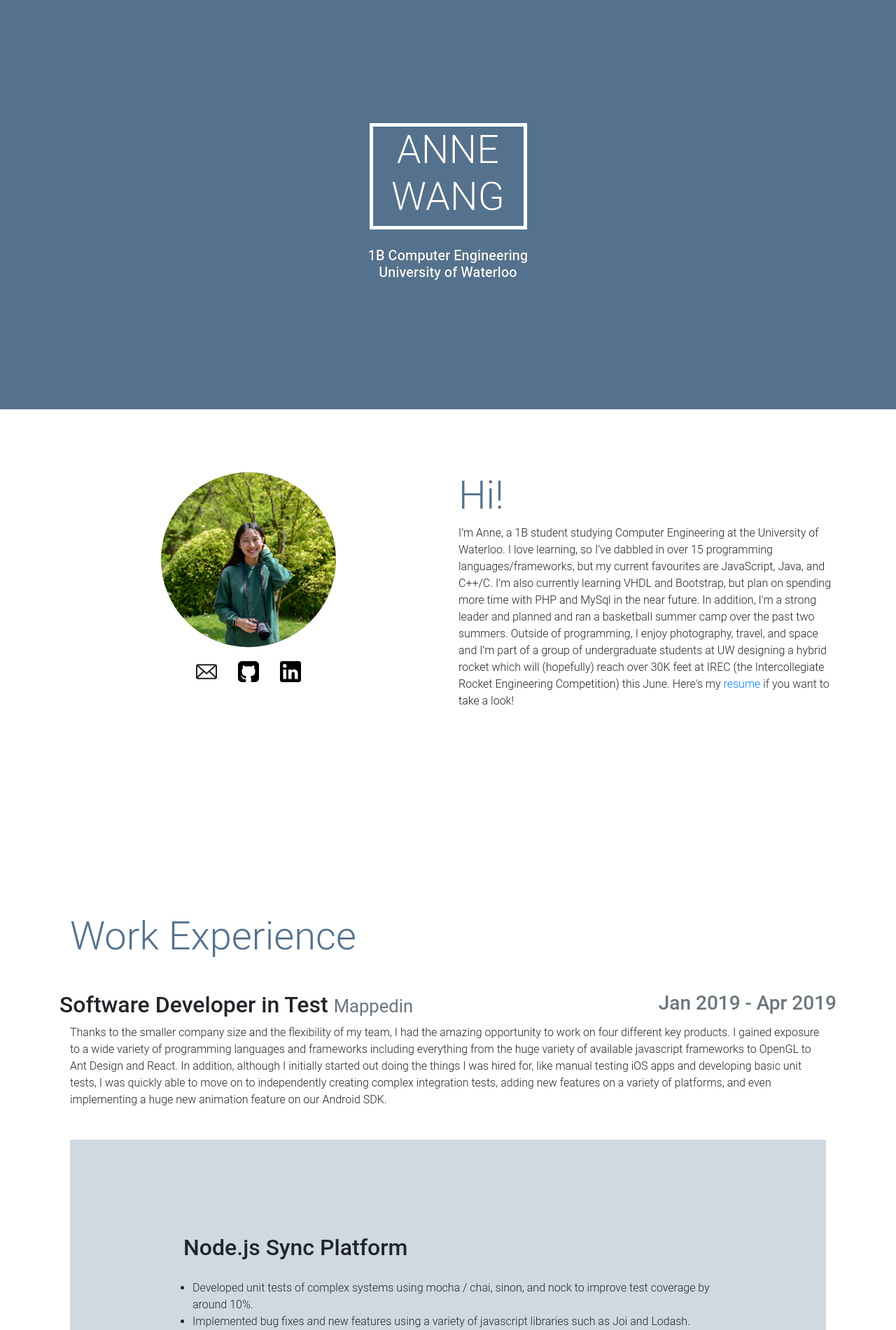
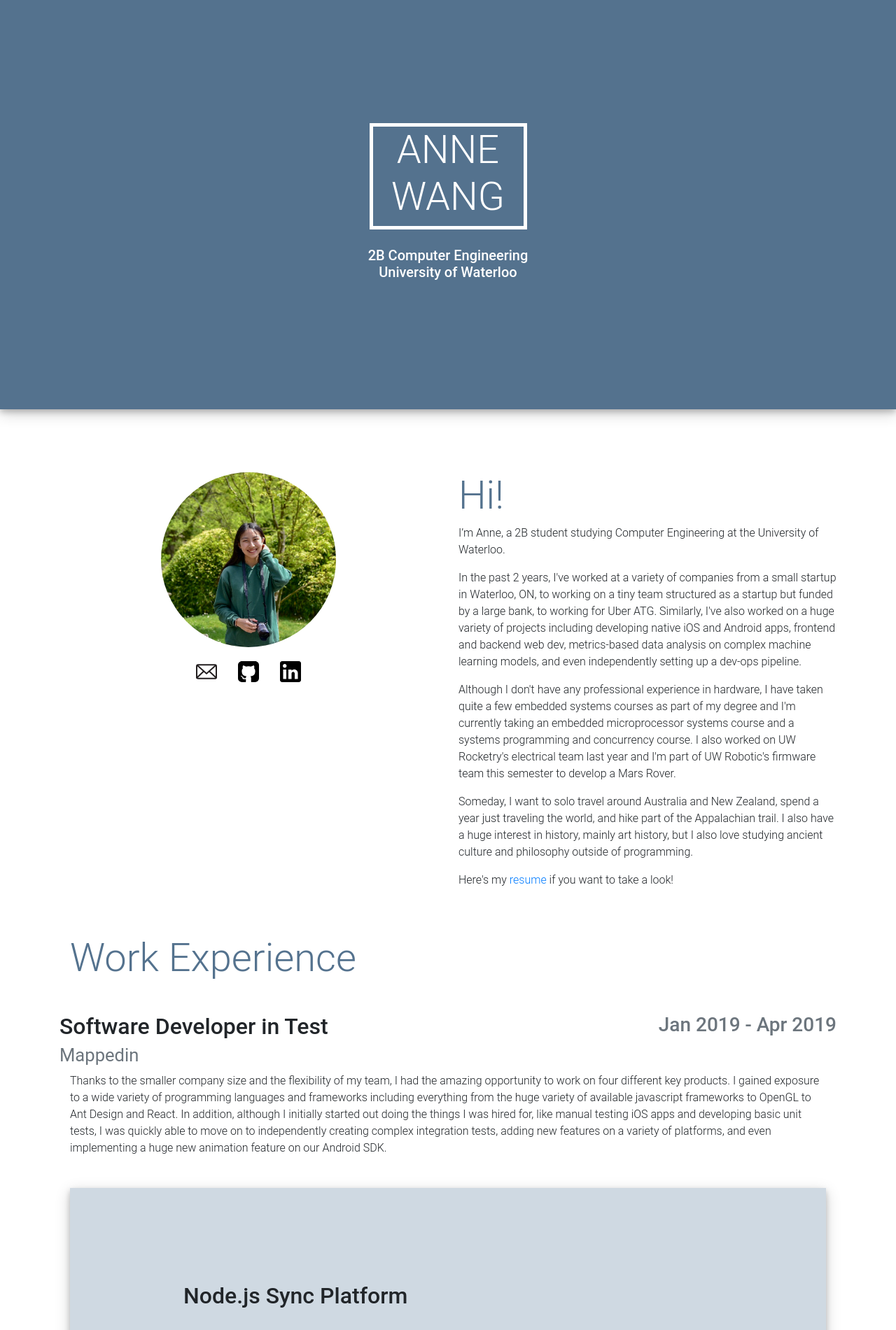
Before and after one commit to annewang27/annewang27.github.io, a Jekyll site: the page index.html, which Jekyll copies as it is, in a window 1280 px wide. Shown: the top 1901 px of the page at 70% size. Built offline with Jekyll 4.4.1, drawn with Linux system fonts in a browser that asks for light colours.

Commit message:
Updated description and resume

```diff
--- a/css/main.css
+++ b/css/main.css
@@ -18,7 +18,9 @@ body {
     background-color:#54728e;
     color: white;
     height: 65vh;
-    text-shadow: 0.25px 0.25px 0.25px #000000;
+    min-height: 100%;
+    box-shadow: 0 4px 8px 0 rgba(0, 0, 0, 0.2), 0 6px 20px 0 rgba(0, 0, 0, 0.19);
+    /* text-shadow: 0.25px 0.25px 0.25px #000000; */
     margin-bottom: 10vh;
   }
 
@@ -33,10 +35,6 @@ body {
     width: 225px;
     display: inline-block;
     overflow: auto;
-  }
-
-  #about-me {
-      height: 70vh;
   }
 
   .rounded-photo {
@@ -55,6 +53,7 @@ body {
 
   #blurb {
     align-items: center;
+    margin-bottom: 50px;
   }
 
   .description {
@@ -76,6 +75,7 @@ body {
     margin-left: auto;
     margin-right: auto;
     margin-bottom: 5vh;
+    box-shadow: 0 4px 8px 0 rgba(0, 0, 0, 0.2), 0 6px 20px 0 rgba(0, 0, 0, 0.19);
   }
 
   .carousel-inner h2 {
@@ -94,6 +94,7 @@ body {
   #projects .card {
     margin: 3vh auto;
     background-color: #cfd9e2;
+    box-shadow: 0 4px 8px 0 rgba(0, 0, 0, 0.2), 0 6px 20px 0 rgba(0, 0, 0, 0.19);
   }
 
   #education {
--- a/index.html
+++ b/index.html
@@ -16,7 +16,7 @@
 			<div id="name">
 				<h1 class="display-4 text-center">ANNE WANG</h1>
 			</div>
-			<p class="h5">1B Computer Engineering<br>University of Waterloo</p>
+			<p class="h5">2B Computer Engineering<br>University of Waterloo</p>
 		</div>
 	</div>
 
@@ -36,11 +36,31 @@
 			</div>
 			<div class="col" id="blurb">
 				<h1 class="display-4">Hi!</h1>
-				<p>I’m Anne, a 1B student studying Computer Engineering at the University of Waterloo. I love learning, so I’ve dabbled in over 15 programming languages/frameworks, but my current favourites are JavaScript,
-					Java, and C++/C. I’m also currently learning VHDL and Bootstrap, but plan on spending more time with PHP and MySql in the near future. In addition, I'm a strong leader and planned and ran a basketball
-					summer camp over the past two summers. Outside of programming, I enjoy photography, travel, and space and I’m part of a group of undergraduate students at UW designing a hybrid rocket which will
-					(hopefully) reach over 30K feet at IREC (the Intercollegiate Rocket Engineering Competition) this June. Here's my <a href="https://annewang27.github.io/Anne Wang 1B.pdf">resume</a> if you want to take a look!
+				<p>
+					I’m Anne, a 2B student studying Computer Engineering at the University of Waterloo.
 				</p>
+				<p>
+					In the past 2 years, I've worked at a variety of companies from a small startup in Waterloo, ON,
+					to working on a tiny team structured as a startup but funded by a large bank, to working for Uber ATG.
+					Similarly, I've also worked on a huge variety of projects including developing native iOS and Android
+					apps, frontend and backend web dev, metrics-based data analysis on complex machine learning models,
+					and even independently setting up a dev-ops pipeline.
+				</p>
+				<p>
+					Although I don't have any professional experience in hardware, I have taken quite a few embedded systems
+					courses as part of my degree and I'm currently taking an embedded microprocessor systems course and a
+					systems programming and concurrency course. I also worked on UW Rocketry's electrical team last year and
+					I'm part of UW Robotic's firmware team this semester to develop a Mars Rover.
+				</p>
+				<p>
+					Someday, I want to solo travel around Australia and New Zealand, spend a year just traveling the world,
+					and hike part of the Appalachian trail. I also have a huge interest in history, mainly art history, but I
+					also love studying ancient culture and philosophy outside of programming.
+				</p>
+				<p>
+					Here's my <a href="https://annewang27.github.io/2B General.pdf">resume</a> if you want to take a look!
+				</p>
+
 			</div>
 		</div>
 	</div>
@@ -48,7 +68,10 @@
 	<div class="container justify-content-md-center" id="work-experience">
 		<h1 class="display-4 col">Work Experience</h1>
 		<div class="row">
-		<h2 class="col-lg-6">Software Developer in Test <small class="text-muted">Mappedin</small></h2>
+		<h2 class="col-lg-6">Software Developer in Test
+			<br>
+			<small class="text-muted">Mappedin</small>
+		</h2>
 		<h3 class="col-lg-6 text-muted text-right">Jan 2019 - Apr 2019</h3>
 		</div>
 		<div class="container description">
```
Also changed, not shown: 2 other files.
